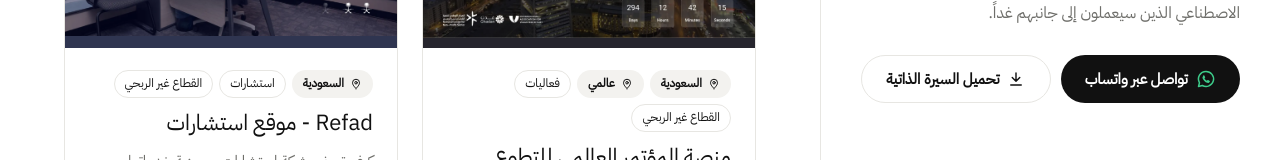
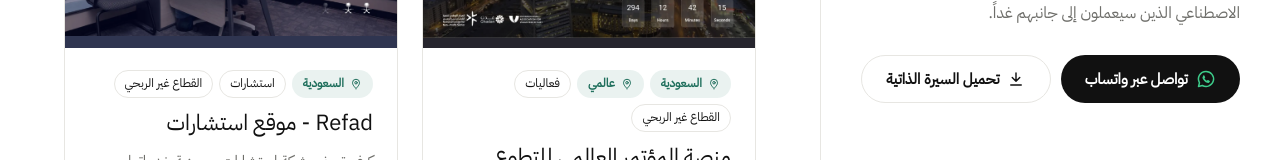
Before and after one commit to mariamalikhamis/MariamAli-portfolio, a Next.js app: page /ar in a window 1280 px wide. Shown: the part 366-526 px from the top of the page. Built offline with nearby package versions, Linux system fonts and the light colour scheme; no server answers.

Commit message:
Restore green market tags on project cards
Co-Authored-By: Claude Opus 5.5 <noreply@anthropic.com>
Claude-Session: https://claude.ai/code/session_01U5CkFzGBaB6VJcbEUdtjWu

```diff
--- a/src/app/globals.css
+++ b/src/app/globals.css
@@ -907,7 +907,8 @@ html:not([dir='rtl']) .cs-title, html:not([dir='rtl']) .two-col, html:not([dir='
 .tl-edu .tl-title { font-size: 20px; }
 .contact h2 { font-size: clamp(28px, 3.4vw, 42px); line-height: 1.15; }
 .eyebrow { color: var(--text); }
-.tag-market { background: var(--surface-2); color: var(--text); }
+.tag-market { background: rgba(31, 111, 92, 0.09); color: #1f6f5c; font-weight: 600; }
+[data-theme='dark'] .tag-market { background: rgba(111, 214, 181, 0.14); color: #6fd6b5; }
 
 /* ═════════════════ Desktop: horizontal numbered nav in the sidebar ═════════════════ */
 .side-index { display: none; }
```
